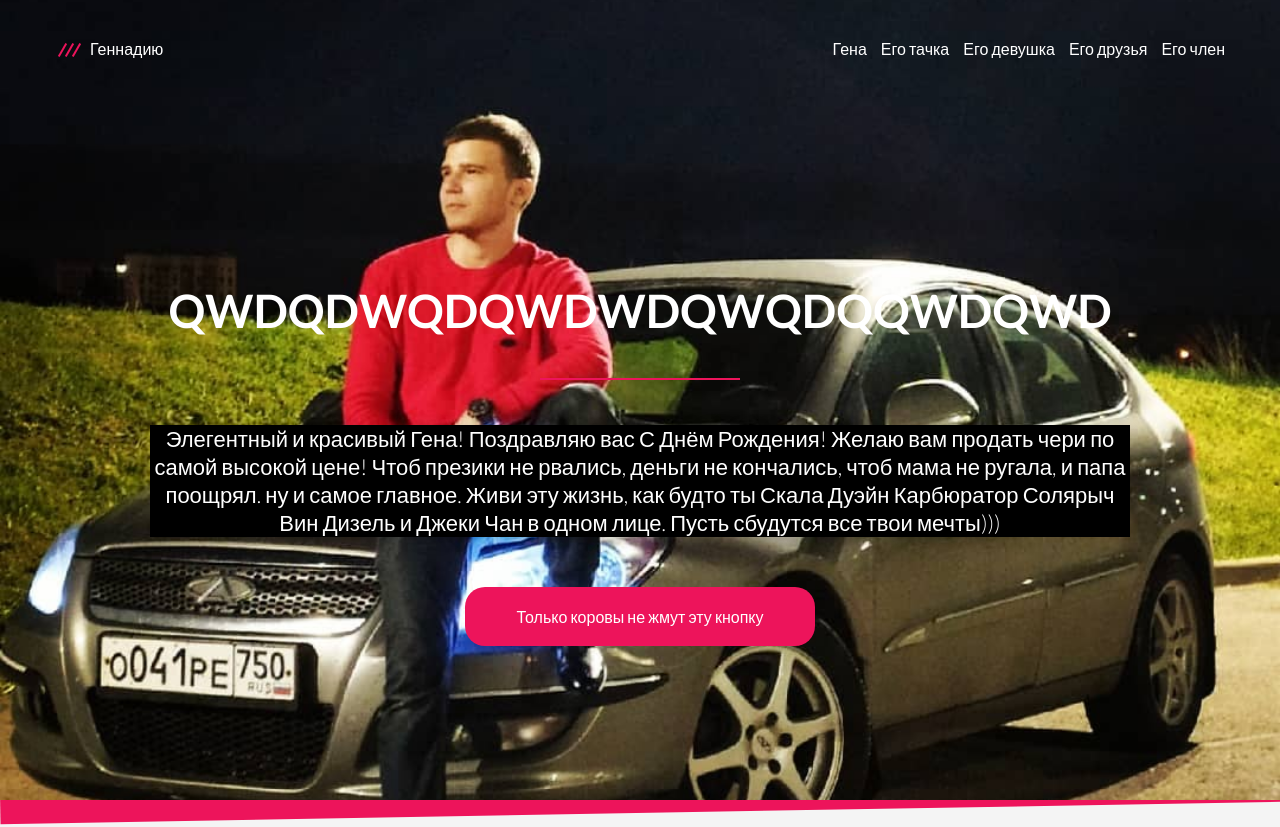
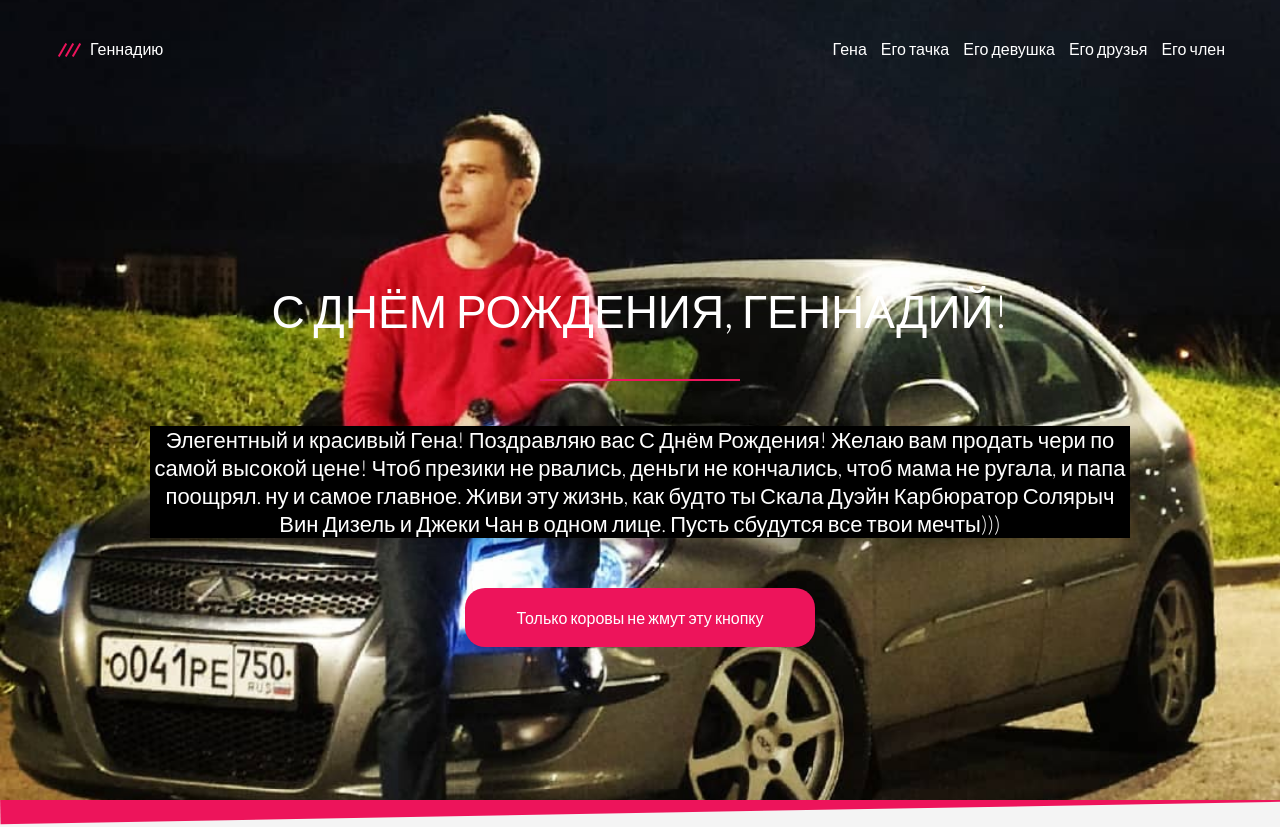
Before and after one commit to BurtsevChest/Gena, a plain HTML site: page index.html in a window 1280 px wide. Shown: the top 827 px of the page. Drawn offline with Linux system fonts and the light colour scheme.

Commit message:
efdfdwef

```diff
--- a/index.html
+++ b/index.html
@@ -26,7 +26,7 @@
     </div>
   </div>
   <div class="banner">
-    <h1 class="banner_title"<span>qwdqdwqdqwdwdqwqdqqwdqwd</span></h1>
+    <h1 class="banner_title"><span>С днём рождения, Геннадий!</span></h1>
     <p class="banner_desc"> Элегентный и красивый Гена! Поздравляю вас С Днём Рождения! Желаю вам продать чери по самой высокой цене! Чтоб презики не рвались, деньги не кончались, чтоб мама не ругала, и папа поощрял. ну и самое главное. Живи эту жизнь, как будто ты Скала Дуэйн Карбюратор Солярыч Вин Дизель и Джеки Чан в одном лице. Пусть сбудутся все твои мечты)))</p>
     <a href="" class="banner_link">Только коровы не жмут эту кнопку</a>
   </div>
```
